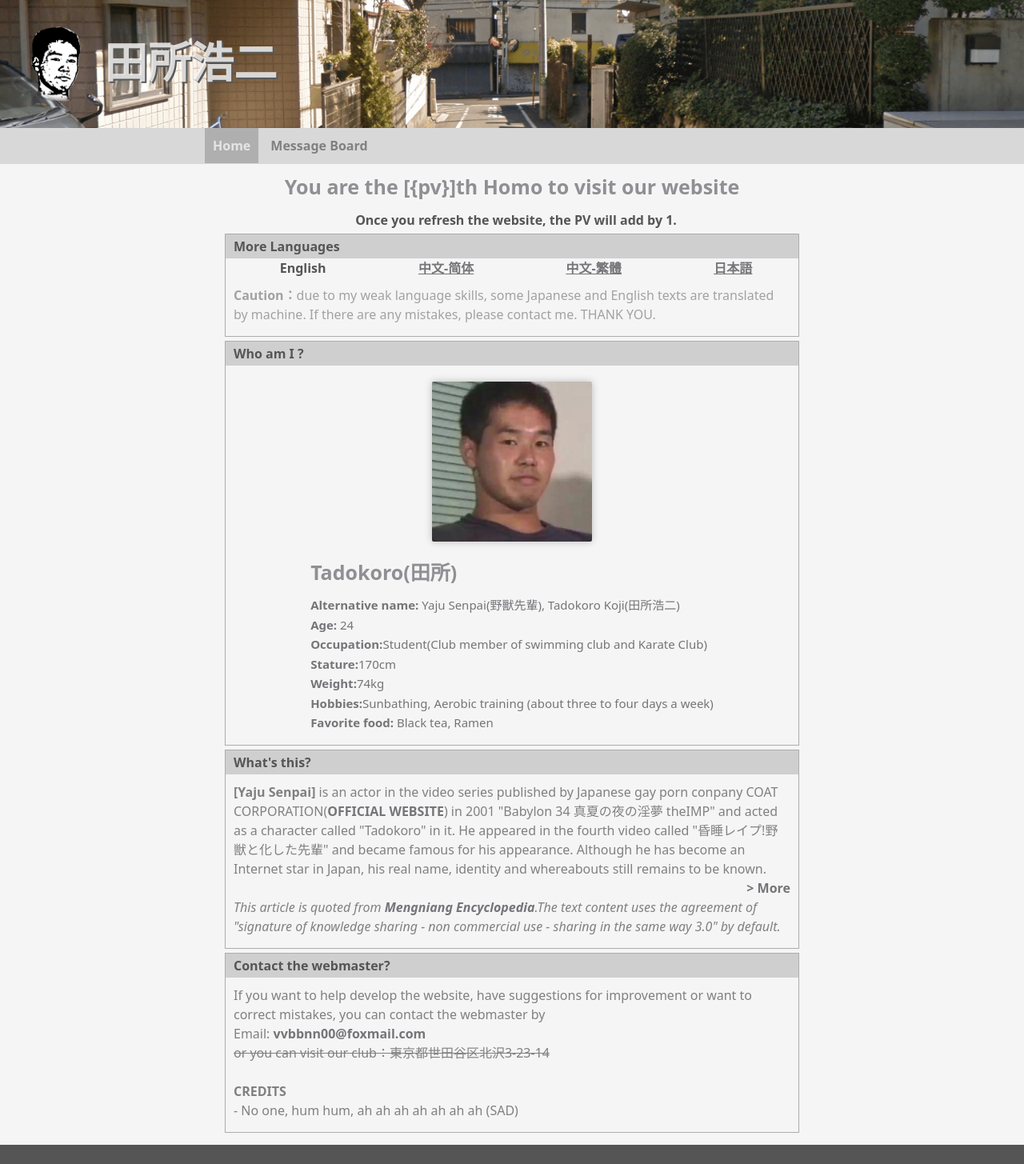
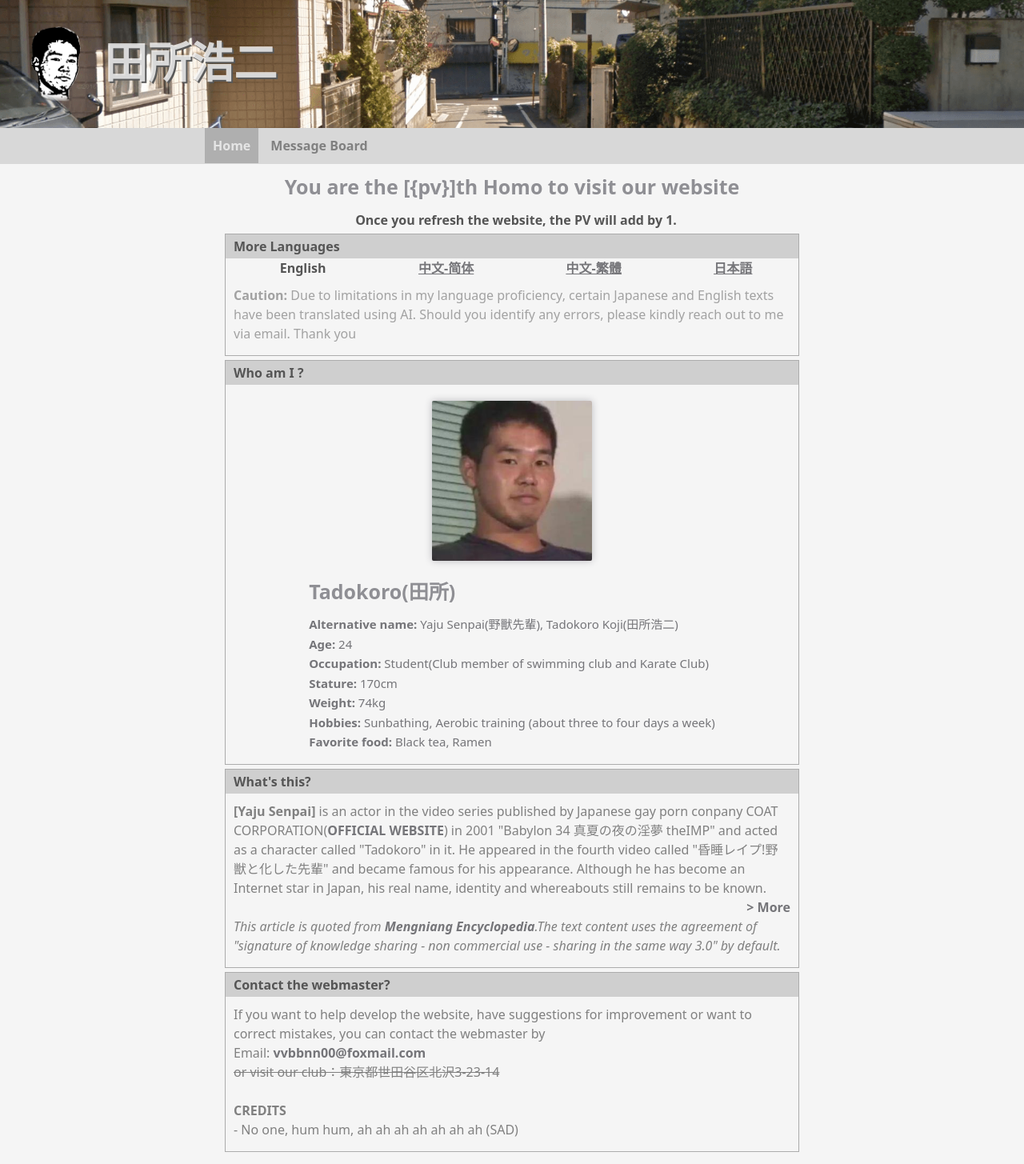
Before and after one commit to vvbbnn00/Proj-Homo-Next, a Next.js app: page /en in a window 1280 px wide. Shown: the top 1455 px of the page at 80% size. Built offline with nearby package versions, Linux system fonts and the light colour scheme; a web font is replaced by a local one.

Commit message:
Fix some translation errors.

```diff
--- a/src/app/[lang]/components/locale-switcher.js
+++ b/src/app/[lang]/components/locale-switcher.js
@@ -36,11 +36,7 @@ export default function LocaleSwitcher() {
                 })}
             </div>
             {!currentLocale.startsWith("zh") && <div className="caution">
-                <b>Caution：</b>due
-                to my
-                weak language skills, some Japanese and English texts are translated by machine. If there are
-                any mistakes, please
-                contact me. THANK YOU.
+                <b>Caution: </b>Due to limitations in my language proficiency, certain Japanese and English texts have been translated using AI. Should you identify any errors, please kindly reach out to me via email. Thank you
             </div>}
         </div>
     )
--- a/src/dictionaries/en.json
+++ b/src/dictionaries/en.json
@@ -1,11 +1,11 @@
 {
   "index": {
     "name": "Tadokoro(田所)",
-    "age": "<b>Age: </b>24",
-    "job": "<b>Occupation:</b>Student(Club member of swimming club and Karate Club)",
-    "stature": "<b>Stature:</b>170cm",
-    "weight": "<b>Weight:</b>74kg",
-    "hobbies": "<b>Hobbies:</b>Sunbathing, Aerobic training (about three to four days a week)",
+    "age": "<b>Age:</b> 24",
+    "job": "<b>Occupation:</b> Student(Club member of swimming club and Karate Club)",
+    "stature": "<b>Stature:</b> 170cm",
+    "weight": "<b>Weight:</b> 74kg",
+    "hobbies": "<b>Hobbies:</b> Sunbathing, Aerobic training (about three to four days a week)",
     "foods": "<b>Favorite food:</b> Black tea, Ramen",
     "alias": "<b>Alternative name:</b> Yaju Senpai(野獸先輩), Tadokoro Koji(田所浩二)",
     "ui_whoami": "Who am I ?",
@@ -15,12 +15,16 @@
     "avatar": "Avatar",
     "intro": "<p><strong>[Yaju Senpai]</strong> is an actor in the video series published by Japanese gay porn conpany COAT\n\t\t\t\t\t\tCORPORATION(<a href=\"http://www.coat.co.jp/\" title=\"OFFICIAL WEBSITE\">OFFICIAL WEBSITE</a>) in 2001 \"Babylon 34\n\t\t\t\t\t\t真夏の夜の淫夢 theIMP\" and acted as a character called \"Tadokoro\" in it. He appeared in\n\t\t\t\t\t\tthe fourth video called \"昏睡レイプ!野獣と化した先輩\" and became famous for his appearance. Although he has become an Internet\n\t\t\t\t\t\tstar in Japan, his real name, identity and whereabouts still remains to be known.</p>\n\t\t\t\t\t<p style=\"text-align: right;\"><a href=\"https://zh.moegirl.org.cn/%E9%87%8E%E5%85%BD%E5%85%88%E8%BE%88%E5%A5%B3%E5%AD%90%E8%AF%B4\"\n\t\t\t\t\t\t title=\"More\">> More</a></p>\n\t\t\t\t\t<p><i>\n\t\t\t\t\t\t\t<p>This article is quoted from <a href=\"https://zh.moegirl.org.cn\" title=\"Mengniang Encyclopedia\">Mengniang\n\t\t\t\t\t\t\t\t\tEncyclopedia</a>.The text content uses the agreement of \"signature of knowledge sharing - non commercial use -\n\t\t\t\t\t\t\t\tsharing in the same way 3.0\" by default.</p>\n\t\t\t\t\t\t</i></p>",
     "ui_contact": "Contact the webmaster?",
-    "contact": "<p>If you want to help develop the website, have suggestions for improvement or want to correct mistakes, you can contact the webmaster by </p>\n<p>Email: <a href=\"mailto:vvbbnn00@foxmail.com\">vvbbnn00@foxmail.com</a></p>\n<p><del> or you can visit our club：東京都世田谷区北沢3-23-14</del></p>\n<br />\n<p><b>CREDITS</b></p>\n<ul>- No one, hum hum, ah ah ah ah ah ah ah (SAD)</ul>"
+    "contact": "<p>If you want to help develop the website, have suggestions for improvement or want to correct mistakes, you can contact the webmaster by </p>\n<p>Email: <a href=\"mailto:vvbbnn00@foxmail.com\">vvbbnn00@foxmail.com</a></p>\n<p><del> or visit our club：東京都世田谷区北沢3-23-14</del></p>\n<br />\n<p><b>CREDITS</b></p>\n<ul>- No one, hum hum, ah ah ah ah ah ah ah (SAD)</ul>"
   },
   "nav": {
     "main": "Home",
     "black_tea": "Have a cup of black tea?",
     "comment": "Message Board",
     "about": "About"
+  },
+  "meta": {
+    "title": "Is There a Need to Visit Such a Stinky Website",
+    "description": "Kentaro Tadokoro (Beast Senpai) is a well-known Japanese internet personality. This website is used to introduce Beast Senpai's Ōdōoseiku."
   }
 }
--- a/src/dictionaries/ja.json
+++ b/src/dictionaries/ja.json
@@ -1,26 +1,30 @@
 {
   "index": {
     "name": "田所(たどころ)",
-    "age": "<b>年齢：</b>24歳",
-    "job": "<b>職業：</b>学生(水泳部と空手部に所属)",
-    "stature": "<b>身長：</b>170cm",
-    "weight": "<b>体重：</b>74kg",
-    "hobbies": "<b>趣味：</b>日光浴、ウエイトトレーニング(週3日か4日くらい)",
-    "foods": "<b>好物：</b>紅茶（要素感知）、ラーメン",
-    "alias": "<b>別名：</b>野獣先輩、田所浩二",
+    "age": "<b>年齢：</b> 24歳",
+    "job": "<b>職業：</b> 学生(水泳部と空手部に所属)",
+    "stature": "<b>身長：</b> 170cm",
+    "weight": "<b>体重：</b> 74kg",
+    "hobbies": "<b>趣味：</b> 日光浴、ウエイトトレーニング(週3日か4日くらい)",
+    "foods": "<b>好物：</b> 紅茶（要素感知）、ラーメン",
+    "alias": "<b>別名：</b> 野獣先輩、田所浩二",
     "ui_whoami": "あ　れ　は　誰　だ",
     "ui_whats_this": "これは何ですか？（迫真）",
     "pv_title": "あなたは[{pv}]回目の当サイトを訪問したHOMOです。",
-    "pv_tip": "サイトを更新すると、PVが増えます。",
+    "pv_tip": "サイトをリフレッシュすると、PVが増えます。",
     "avatar": "アバター",
-    "intro": "<p><b>野獣先輩</b>は日本映画会社COAT CORPORATION(<a href=\"http://www.coat.co.jp/\" title=\"公式サイト\">公式サイト</a>)が2001年に発売した映画『Babylon\n\t\t\t\t\t\t34真夏の夜の淫夢theIMP』で「田所」役を演じた俳優。彼が出演した映画の第四章の副題は「昏睡レプチ！野獣と化した先輩」という名前です。本人は日本のネット人気者となりましたが、本名、身分、出演後の行方は不明です。</p>\n\t\t\t\t\t<p style=\"text-align: right;\"><a href=\"https://zh.moegirl.org.cn/%E9%87%8E%E5%85%BD%E5%85%88%E8%BE%88%E5%A5%B3%E5%AD%90%E8%AF%B4\"\n\t\t\t\t\t\t title=\"もっと読む\">> もっと読む</a></p>\n\t\t\t\t\t<p><i>\n\t\t\t\t\t\t\t<p>本文は<a href=\"https://zh.moegirl.org.cn\" title=\"萌え娘百科\">萌え娘百科</a>から引用して、文字の内容はデフォルトで「知識共有署名-非商業的使用-同じ方式で3.0」協議を共有する。</p>\n\t\t\t\t\t\t</i></p>",
-    "ui_contact": "駅長に連絡しますか？（やりますねぇ！）",
-    "contact": "<p>サイトの開発に協力したいならば、あるいは改善の提案があります。あるいは誤りを訂正したいなら、駅長に連絡してください。</p>\n                        <p>Email: <a href=\"mailto:vvbbnn00@foxmail.com\">vvbbnn00@foxmail.com</a></p>\n                        <p><del>あるいは本社を訪問することができます（大嘘）：東京都世田谷区北沢3-23-14</del></p>\n                        <br />\n                        <p><b>お礼のリスト：</b></p>\n                        <ul>誰もいません。ンアッー、アアアアアアアア（悲）</ul>"
+    "intro": "<p><b>野獣先輩</b>は日本映画会社COAT CORPORATION(<a href=\"http://www.coat.co.jp/\" title=\"公式サイト\">公式サイト</a>)が2001年に発売した映画『Babylon\n\t\t\t\t\t\t34真夏の夜の淫夢theIMP』で「田所」役を演じた俳優。彼が出演した映画の第四章の副題は「昏睡レイプ！野獣と化した先輩」という名前です。本人は日本のネット人気者となりましたが、本名、身分、出演後の行方は不明です。</p>\n\t\t\t\t\t<p style=\"text-align: right;\"><a href=\"https://zh.moegirl.org.cn/%E9%87%8E%E5%85%BD%E5%85%88%E8%BE%88%E5%A5%B3%E5%AD%90%E8%AF%B4\"\n\t\t\t\t\t\t title=\"もっと読む\">> もっと読む</a></p>\n\t\t\t\t\t<p><i>\n\t\t\t\t\t\t\t<p>本文は<a href=\"https://zh.moegirl.org.cn\" title=\"萌え娘百科\">萌え娘百科</a>から引用して、文字の内容はデフォルトで「知識共有署名-非商業的使用-同じ方式で3.0」協議を共有する。</p>\n\t\t\t\t\t\t</i></p>",
+    "ui_contact": "ウェブサイトの管理者に連絡しますか？（やりますねぇ！）",
+    "contact": "<p>もしサイトの開発に協力したい場合や、改善の提案をしたい場合、または誤りを訂正したい場合は、ウェブサイトの管理者にお問い合わせください。</p>\n                        <p>Email: <a href=\"mailto:vvbbnn00@foxmail.com\">vvbbnn00@foxmail.com</a></p>\n                        <p><del>あるいは本社を訪問することができます（大嘘）：東京都世田谷区北沢3-23-14</del></p>\n                        <br />\n                        <p><b>感謝のリスト：</b></p>\n                        <ul>誰もいません。ンアッー、アアアアアアアア（悲）</ul>"
   },
   "nav": {
-    "main": "最初のページ",
+    "main": "ホーム",
     "black_tea": "紅茶を一杯いかがですか？",
     "comment": "伝言板",
     "about": "について"
+  },
+  "meta": {
+    "title": "こんな臭いウェブサイトの訪問は必要ですか",
+    "description": "田所浩二（野獣先輩）は有名な日本のインターネットパーソナリティです。このウェブサイトは野獣先輩の王道を征くの道の紹介に使用されています。"
   }
 }
--- a/src/dictionaries/zh.json
+++ b/src/dictionaries/zh.json
@@ -1,13 +1,13 @@
 {
   "index": {
     "name": "田所(Tadokoro)",
-    "age": "<b>年龄：</b>24岁",
-    "job": "<b>职业：</b>学生（游泳部和空手道部）",
-    "stature": "<b>身高：</b>170cm",
-    "weight": "<b>体重：</b>74kg",
-    "hobbies": "<b>爱好：</b>日光浴、有氧训练（每周三至四天左右）",
-    "foods": "<b>喜欢的食物：</b>红茶（要素察觉）、拉面",
-    "alias": "<b>别称：</b>野兽先辈、田所浩二",
+    "age": "<b>年龄：</b> 24岁",
+    "job": "<b>职业：</b> 学生（游泳部和空手道部）",
+    "stature": "<b>身高：</b> 170cm",
+    "weight": "<b>体重：</b> 74kg",
+    "hobbies": "<b>爱好：</b> 日光浴、有氧训练（每周三至四天左右）",
+    "foods": "<b>喜欢的食物：</b> 红茶（要素察觉）、拉面",
+    "alias": "<b>别称：</b> 野兽先辈、田所浩二",
     "ui_whoami": "我 是 谁 ？",
     "ui_whats_this": "这是什么啊？（迫真）",
     "pv_title": "你事第[{pv}]个访问本站的HOMO",
@@ -22,5 +22,9 @@
     "black_tea": "来杯红茶",
     "comment": "留言板",
     "about": "关于本站"
+  },
+  "meta": {
+    "title": "这么臭的网站有访问的必要吗",
+    "description": "田所浩二（野兽先辈）是一位知名日本网络红人，该网站用于介绍野兽先辈的王道征途。"
   }
 }
--- a/src/dictionaries/zh_tw.json
+++ b/src/dictionaries/zh_tw.json
@@ -1,13 +1,13 @@
 {
   "index": {
     "name": "田所（Tadokoro）",
-    "age": "<b>年齡：</b>24歲",
-    "job": "<b>職業：</b>學生（游泳部和空手道部）",
-    "stature": "<b>身高：</b>170cm",
-    "weight": "<b>體重：</b>74kg",
-    "hobbies": "<b>愛好：</b>日光浴、有氧訓練（每週三至四天左右）",
-    "foods": "<b>喜歡的食物：</b>紅茶（要素察覺）、拉麵",
-    "alias": "<b>別稱：</b>野獸先輩、田所浩二",
+    "age": "<b>年齡：</b> 24歲",
+    "job": "<b>職業：</b> 學生（游泳部和空手道部）",
+    "stature": "<b>身高：</b> 170cm",
+    "weight": "<b>體重：</b> 74kg",
+    "hobbies": "<b>愛好：</b> 日光浴、有氧訓練（每週三至四天左右）",
+    "foods": "<b>喜歡的食物：</b> 紅茶（要素察覺）、拉麵",
+    "alias": "<b>別稱：</b> 野獸先輩、田所浩二",
     "ui_whoami": "我 是 誰 ？",
     "ui_whats_this": "這是什麼啊？（迫真）",
     "pv_title": "你事第[{pv}]個訪問本站的HOMO",
@@ -22,5 +22,9 @@
     "black_tea": "來杯紅茶",
     "comment": "留言板",
     "about": "關於本站"
+  },
+  "meta": {
+    "title": "這麼臭的網站有訪問的必要嗎",
+    "description": "田所浩二（野獸先輩）是一位知名日本網路紅人，該網站用於介紹野獸先輩的王道征途。"
   }
 }
```
